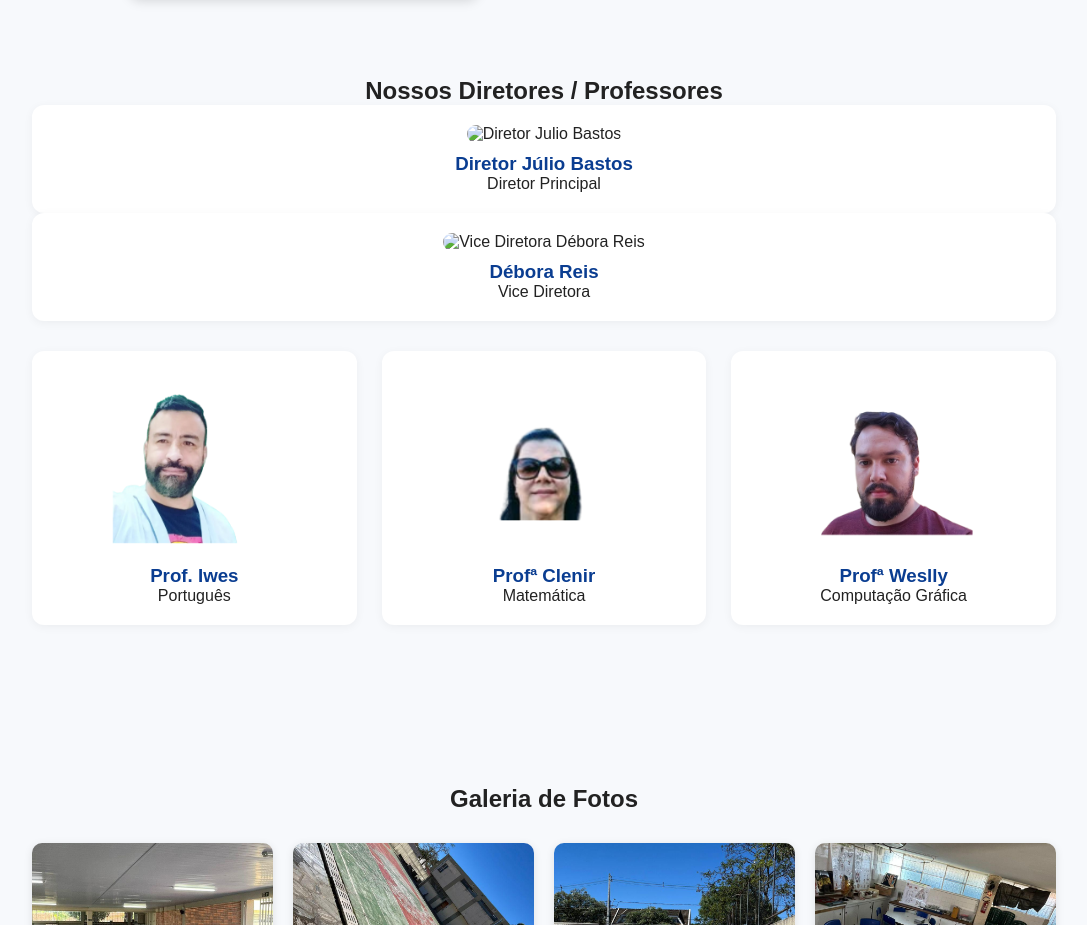
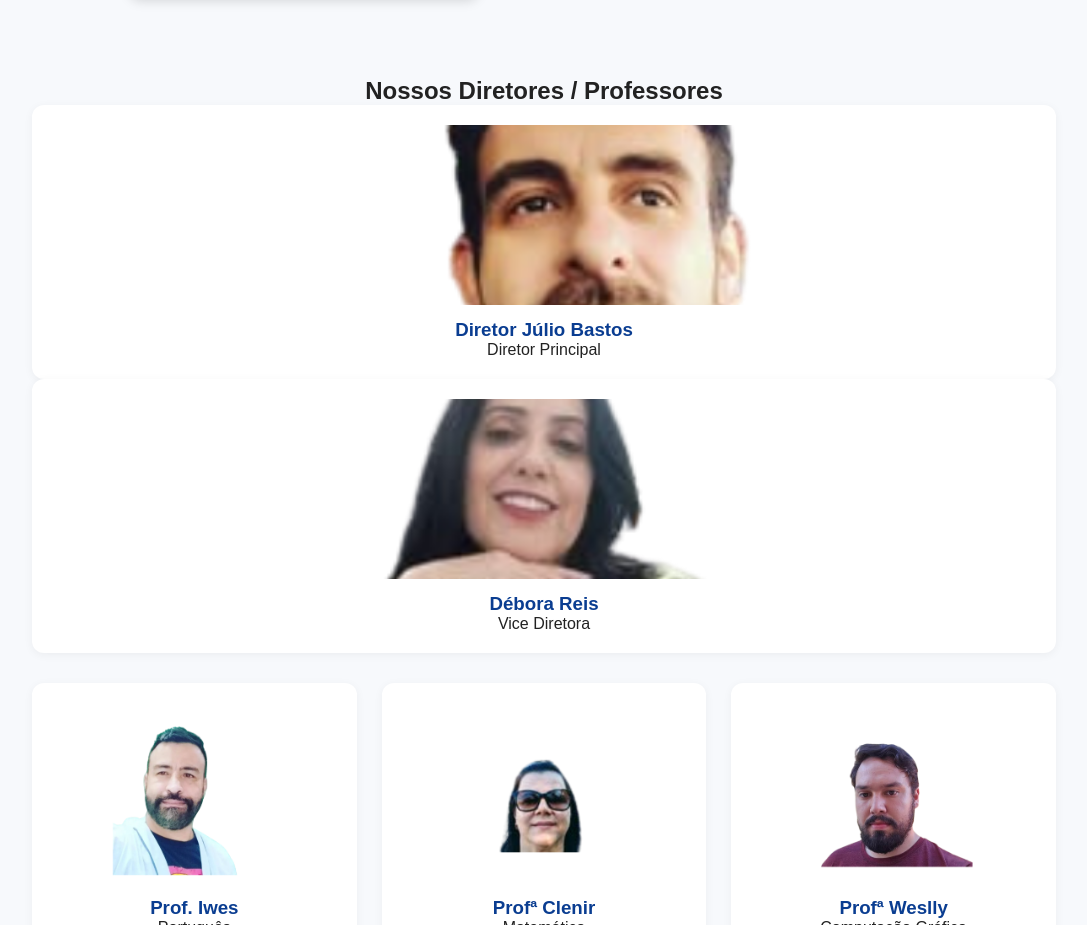
Before and after one commit to teuzada/TCC, a plain HTML site: page index.html in a window 1280 px wide. Shown: the part 1723-2648 px from the top of the page, without its empty margins (96-1183 px from the left). Drawn offline with Linux system fonts and the light colour scheme.

Commit message:
wwqwqwqq

```diff
--- a/index.html
+++ b/index.html
@@ -79,12 +79,12 @@
     <section id="professores" class="section">
         <h2>Nossos Diretores / Professores</h2>
             <div class="professor-card">
-                <img src="professor4.jpg" alt="Diretor Julio Bastos">
+                <img src="diretor.png" alt="Diretor Julio Bastos">
                 <h3>Diretor Júlio Bastos</h3>
                 <p>Diretor Principal</p>
             </div>
             <div class="professor-card">
-                <img src="professor5.jpg" alt="Vice Diretora Débora Reis">
+                <img src="diretora.png" alt="Vice Diretora Débora Reis">
                 <h3>Débora Reis</h3>
                 <p>Vice Diretora</p>
             </div>
```
Also changed, not shown: diretor.png (added), diretora.png (added).
